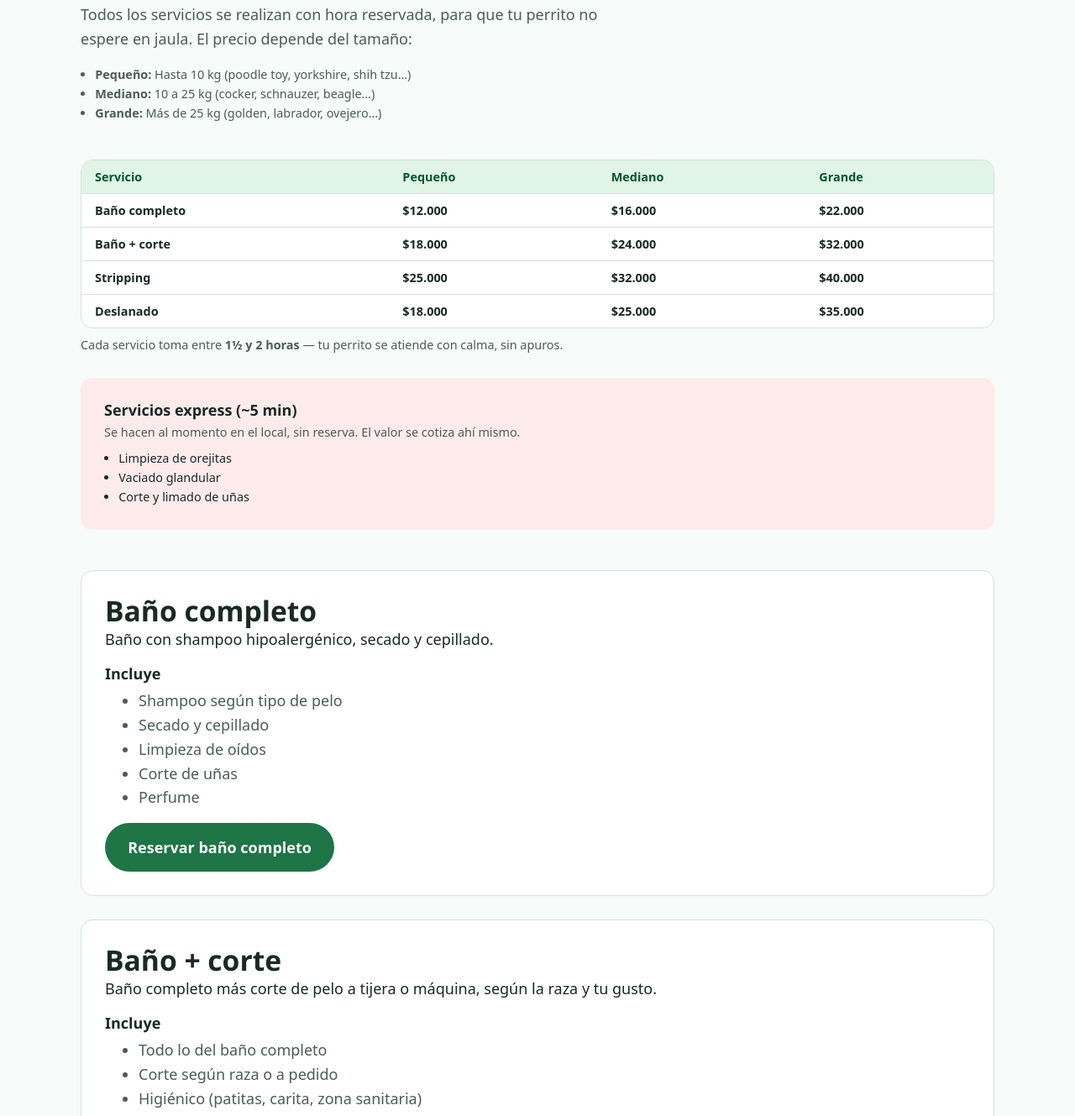
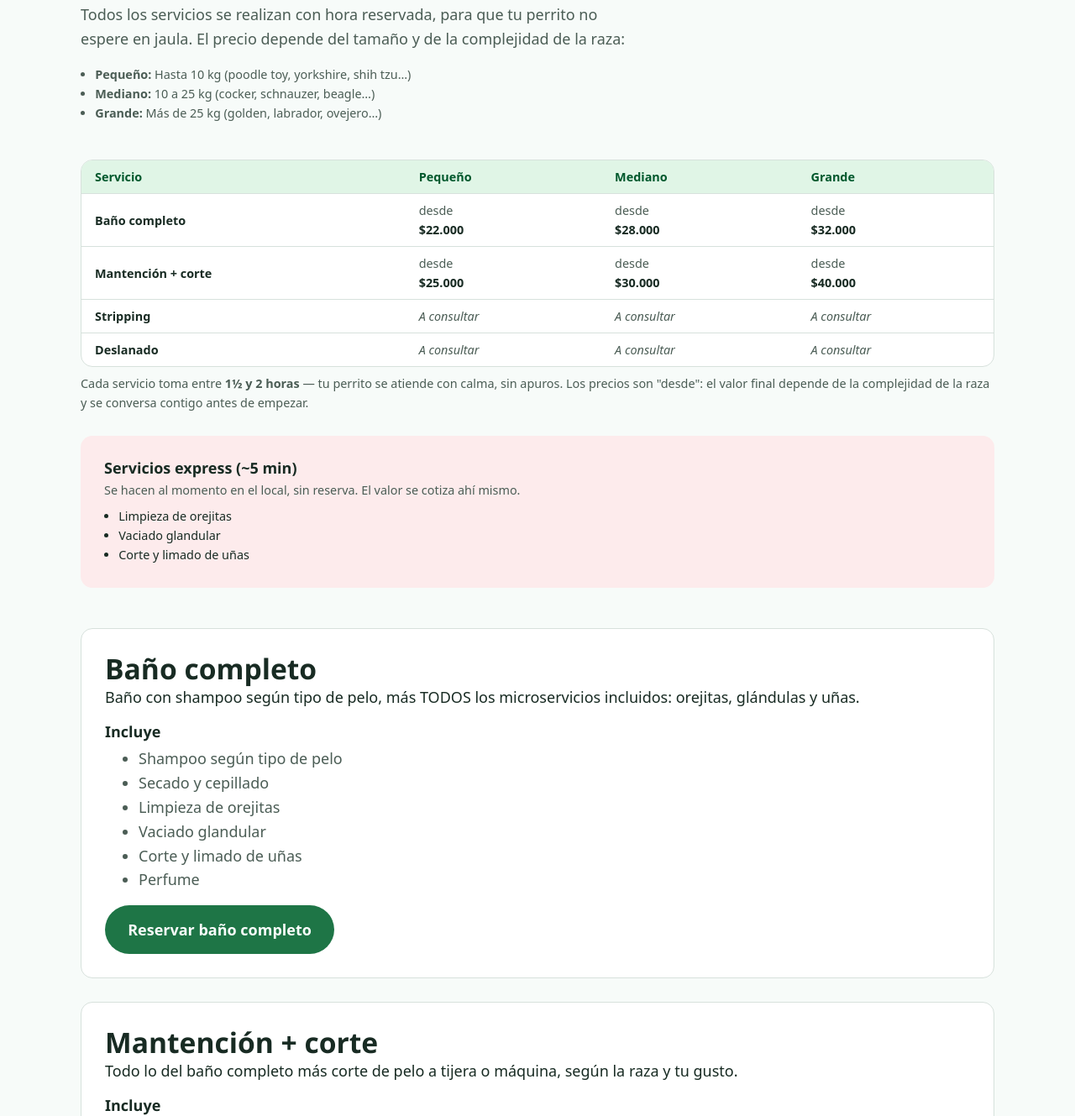
Before and after one commit to anthonyArellano1923/huella-verde, an Astro site: page /servicios in a window 1280 px wide. Shown: the part 179-1508 px from the top of the page at 84% size. Built offline with nearby package versions, Linux system fonts and the light colour scheme; Astro itself is replaced by a stand-in of ours.

Commit message:
feat: precios reales de Martha (desde), cancelación 3h, comuna Santiago
Baño completo desde 22/28/32 mil (incluye microservicios), mantención +
corte desde 25/30/40 mil; stripping y deslanado a consultar. Precios
'desde' según complejidad de raza. Cancelación hasta 3 horas antes.

Co-Authored-By: Claude Fable 5 <noreply@anthropic.com>

```diff
--- a/src/components/TablaPrecios.astro
+++ b/src/components/TablaPrecios.astro
@@ -5,7 +5,7 @@
  * checkout de la rama transbank. La duración no va por celda porque Martha
  * definió un bloque único (1,5–2 h) para todos los servicios.
  */
-import { SERVICIOS, TAMANOS, SERVICIOS_EXPRESS } from '../data/servicios';
+import { SERVICIOS, TAMANOS, SERVICIOS_EXPRESS, POLITICAS_RESERVA } from '../data/servicios';
 import { formatCLP } from '../utils/money';
 ---
 
@@ -27,7 +27,14 @@ import { formatCLP } from '../utils/money';
             <th scope="row">{s.nombre}</th>
             {TAMANOS.map((t) => (
               <td>
-                <strong>{formatCLP(s.precioPorTamano[t.id])}</strong>
+                {s.precioDesdePorTamano ? (
+                  <>
+                    <span class="desde">desde </span>
+                    <strong>{formatCLP(s.precioDesdePorTamano[t.id])}</strong>
+                  </>
+                ) : (
+                  <span class="consultar">A consultar</span>
+                )}
               </td>
             ))}
           </tr>
@@ -39,7 +46,7 @@ import { formatCLP } from '../utils/money';
 
 <p class="nota-duracion">
   Cada servicio toma entre <strong>1½ y 2 horas</strong> — tu perrito se
-  atiende con calma, sin apuros.
+  atiende con calma, sin apuros. {POLITICAS_RESERVA.notaPrecios}
 </p>
 
 <section class="express" aria-labelledby="titulo-express">
@@ -92,6 +99,21 @@ import { formatCLP } from '../utils/money';
     color: var(--color-texto-suave);
   }
 
+  .desde {
+    font-size: var(--texto-s);
+    color: var(--color-texto-suave);
+  }
+
+  td strong {
+    display: block;
+  }
+
+  .consultar {
+    font-size: var(--texto-s);
+    color: var(--color-texto-suave);
+    font-style: italic;
+  }
+
   .express {
     margin-block-start: var(--espacio-l);
     padding: var(--espacio-l);
--- a/src/data/negocio.ts
+++ b/src/data/negocio.ts
@@ -22,7 +22,6 @@ export const NEGOCIO = {
 
   direccion: {
     calle: 'Curicó 243',
-    // TODO(Anthony): confirmar comuna/ciudad exacta del local.
     comuna: 'Santiago',
     ciudad: 'Santiago',
     region: 'Región Metropolitana',
--- a/src/data/servicios.ts
+++ b/src/data/servicios.ts
@@ -1,15 +1,15 @@
 /**
  * Catálogo de servicios de peluquería.
  *
- * Definiciones reales de la llamada con Martha (2026-07-11):
+ * Definiciones reales de Martha (llamada + mensajes del 2026-07-11):
  * - TODOS los servicios completos duran entre 1,5 y 2 horas, independiente
  *   del tamaño o raza → se agenda el bloque completo de 2 horas.
- * - Además hay servicios EXPRESS (~5 min) que se hacen al momento, sin
- *   reserva: limpieza de orejas, vaciado glandular, corte y limado de uñas.
- * - Última reserva del día: 17:30 (para terminar a las 19:30).
- *
- * TODO(Anthony): los PRECIOS siguen siendo de EJEMPLO — Martha aún no los
- * define (quedó en conversarlos; los express se cotizan en el local).
+ * - Los precios son "DESDE": el valor final depende de la complejidad de la
+ *   raza y se conversa con el cliente. Stripping y deslanado se cotizan
+ *   directamente (precio null → "a consultar").
+ * - El baño completo INCLUYE los microservicios (orejas, glándulas, uñas),
+ *   que también existen sueltos como servicios express (~5 min, sin reserva).
+ * - Última reserva del día: 17:30. Cancelación hasta 3 h antes.
  */
 
 export type TamanoId = 'pequeno' | 'mediano' | 'grande';
@@ -35,8 +35,11 @@ export interface Servicio {
   descripcion: string;
   /** Qué incluye, para la página de servicios. */
   incluye: string[];
-  /** Precio en CLP por tamaño. TODO(Anthony): reemplazar por los reales. */
-  precioPorTamano: Record<TamanoId, number>;
+  /**
+   * Precio "desde" en CLP por tamaño; el valor final se conversa según la
+   * complejidad de la raza. `null` → se cotiza por WhatsApp ("a consultar").
+   */
+  precioDesdePorTamano: Record<TamanoId, number> | null;
   /**
    * Slug del tipo de evento en Cal.com (cal.com/<usuario>/<slug>).
    * TODO(Anthony): crear estos tipos de evento en la Fase 2 (duración 2 h,
@@ -49,25 +52,32 @@ export const SERVICIOS: Servicio[] = [
   {
     id: 'bano',
     nombre: 'Baño completo',
-    descripcion: 'Baño con shampoo hipoalergénico, secado y cepillado.',
-    incluye: ['Shampoo según tipo de pelo', 'Secado y cepillado', 'Limpieza de oídos', 'Corte de uñas', 'Perfume'],
-    precioPorTamano: { pequeno: 12000, mediano: 16000, grande: 22000 },
+    descripcion: 'Baño con shampoo según tipo de pelo, más TODOS los microservicios incluidos: orejitas, glándulas y uñas.',
+    incluye: [
+      'Shampoo según tipo de pelo',
+      'Secado y cepillado',
+      'Limpieza de orejitas',
+      'Vaciado glandular',
+      'Corte y limado de uñas',
+      'Perfume',
+    ],
+    precioDesdePorTamano: { pequeno: 22000, mediano: 28000, grande: 32000 },
     calcomSlug: 'bano',
   },
   {
-    id: 'bano-corte',
-    nombre: 'Baño + corte',
-    descripcion: 'Baño completo más corte de pelo a tijera o máquina, según la raza y tu gusto.',
+    id: 'mantencion-corte',
+    nombre: 'Mantención + corte',
+    descripcion: 'Todo lo del baño completo más corte de pelo a tijera o máquina, según la raza y tu gusto.',
     incluye: ['Todo lo del baño completo', 'Corte según raza o a pedido', 'Higiénico (patitas, carita, zona sanitaria)'],
-    precioPorTamano: { pequeno: 18000, mediano: 24000, grande: 32000 },
-    calcomSlug: 'bano-y-corte',
+    precioDesdePorTamano: { pequeno: 25000, mediano: 30000, grande: 40000 },
+    calcomSlug: 'mantencion-y-corte',
   },
   {
     id: 'stripping',
     nombre: 'Stripping',
     descripcion: 'Retiro manual del pelo muerto para razas de pelo duro (schnauzer, fox terrier, westy…). Mantiene la textura y el color del manto.',
     incluye: ['Stripping manual completo', 'Baño posterior', 'Cepillado y perfume'],
-    precioPorTamano: { pequeno: 25000, mediano: 32000, grande: 40000 },
+    precioDesdePorTamano: null,
     calcomSlug: 'stripping',
   },
   {
@@ -75,7 +85,7 @@ export const SERVICIOS: Servicio[] = [
     nombre: 'Deslanado',
     descripcion: 'Retiro del subpelo muerto en razas de doble manto (golden, ovejero, husky…). Ideal en cambio de estación.',
     incluye: ['Baño con acondicionador', 'Deslanado con herramientas específicas', 'Secado profundo'],
-    precioPorTamano: { pequeno: 18000, mediano: 25000, grande: 35000 },
+    precioDesdePorTamano: null,
     calcomSlug: 'deslanado',
   },
 ];
@@ -83,6 +93,7 @@ export const SERVICIOS: Servicio[] = [
 /**
  * Servicios express: ~5 minutos, se hacen al momento en el local (con o sin
  * hora previa) y el precio se cotiza ahí mismo. No se reservan online.
+ * Todos vienen incluidos en el baño completo.
  */
 export interface ServicioExpress {
   id: string;
@@ -99,7 +110,10 @@ export const SERVICIOS_EXPRESS: ServicioExpress[] = [
 /** Políticas de reserva definidas por Martha (2026-07-11). */
 export const POLITICAS_RESERVA = {
   anticipacionMinimaHoras: 24,
+  cancelacionHoras: 3,
   ultimaHoraInicio: '17:30',
+  notaPrecios:
+    'Los precios son "desde": el valor final depende de la complejidad de la raza y se conversa contigo antes de empezar.',
   notaHorarioEspecial:
     'Si ningún horario te acomoda, escríbenos por WhatsApp: los horarios especiales son conversables (también con 24 h de anticipación).',
 } as const;
--- a/src/pages/index.astro
+++ b/src/pages/index.astro
@@ -35,7 +35,11 @@ const destacadas = (await getCollection('prendas', ({ data }) => data.destacada
             <h3>{s.nombre}</h3>
             <p>{s.descripcion}</p>
             <p class="desde">
-              Desde <strong>{formatCLP(s.precioPorTamano.pequeno)}</strong>
+              {s.precioDesdePorTamano ? (
+                <>Desde <strong>{formatCLP(s.precioDesdePorTamano.pequeno)}</strong></>
+              ) : (
+                <>Precio a consultar</>
+              )}
             </p>
           </li>
         ))
--- a/src/pages/servicios.astro
+++ b/src/pages/servicios.astro
@@ -14,7 +14,8 @@ import { SERVICIOS, TAMANOS } from '../data/servicios';
       <h1>Servicios</h1>
       <p>
         Todos los servicios se realizan con hora reservada, para que tu perrito
-        no espere en jaula. El precio depende del tamaño:
+        no espere en jaula. El precio depende del tamaño y de la complejidad
+        de la raza:
       </p>
       <ul class="tamanos">
         {
```
Also changed, not shown: docs/GUIA_AGENDA_PARA_LA_DUEÑA.md (+13 -7 lines), src/pages/reservar.astro (+8 -4 lines).
